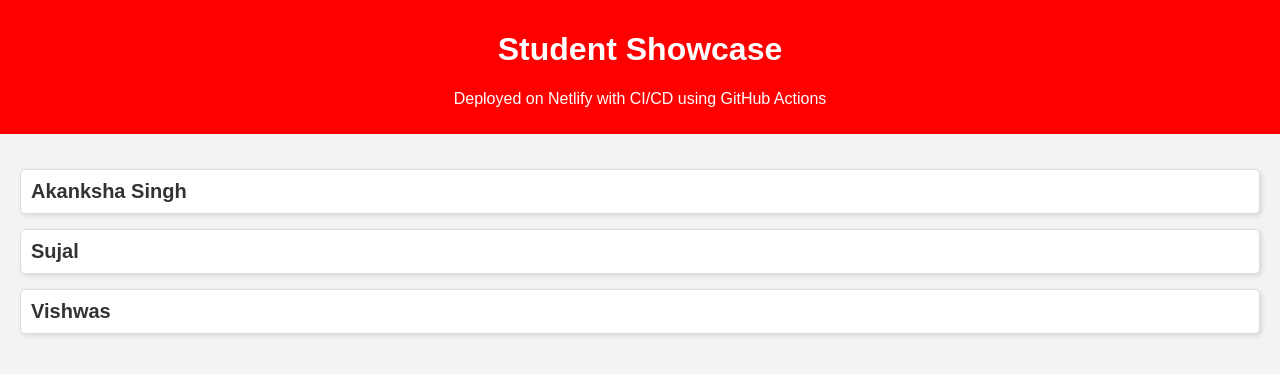
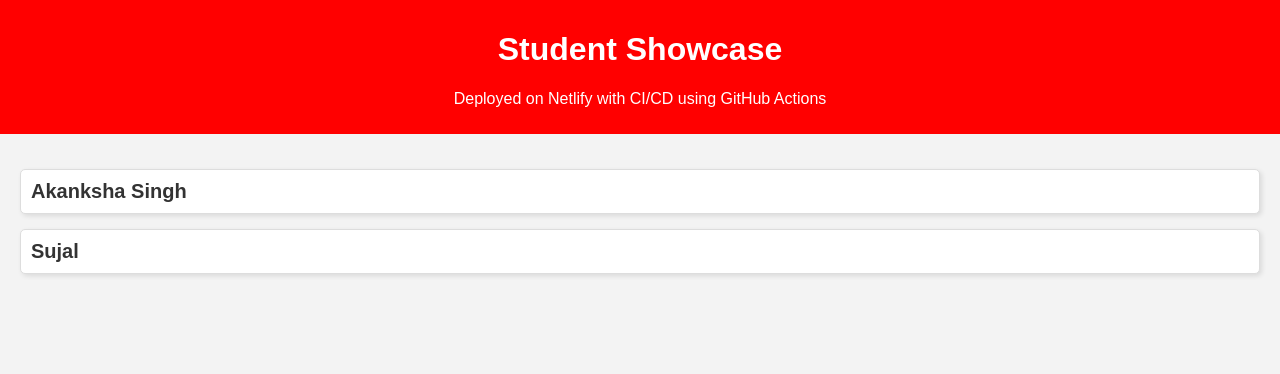
Before and after one commit to Akanksha1901-s/devopsproject, a plain HTML site: page index.html in a window 1280 px wide. Drawn offline with Linux system fonts and the light colour scheme.

Commit message:
Update index.html

```diff
--- a/index.html
+++ b/index.html
@@ -47,9 +47,6 @@
         <div class="student">
             <h2>Sujal</h2>
         </div>
-         <div class="student">
-            <h2>Vishwas</h2>
-        </div>
     </section>
 </body>
 </html>
```
